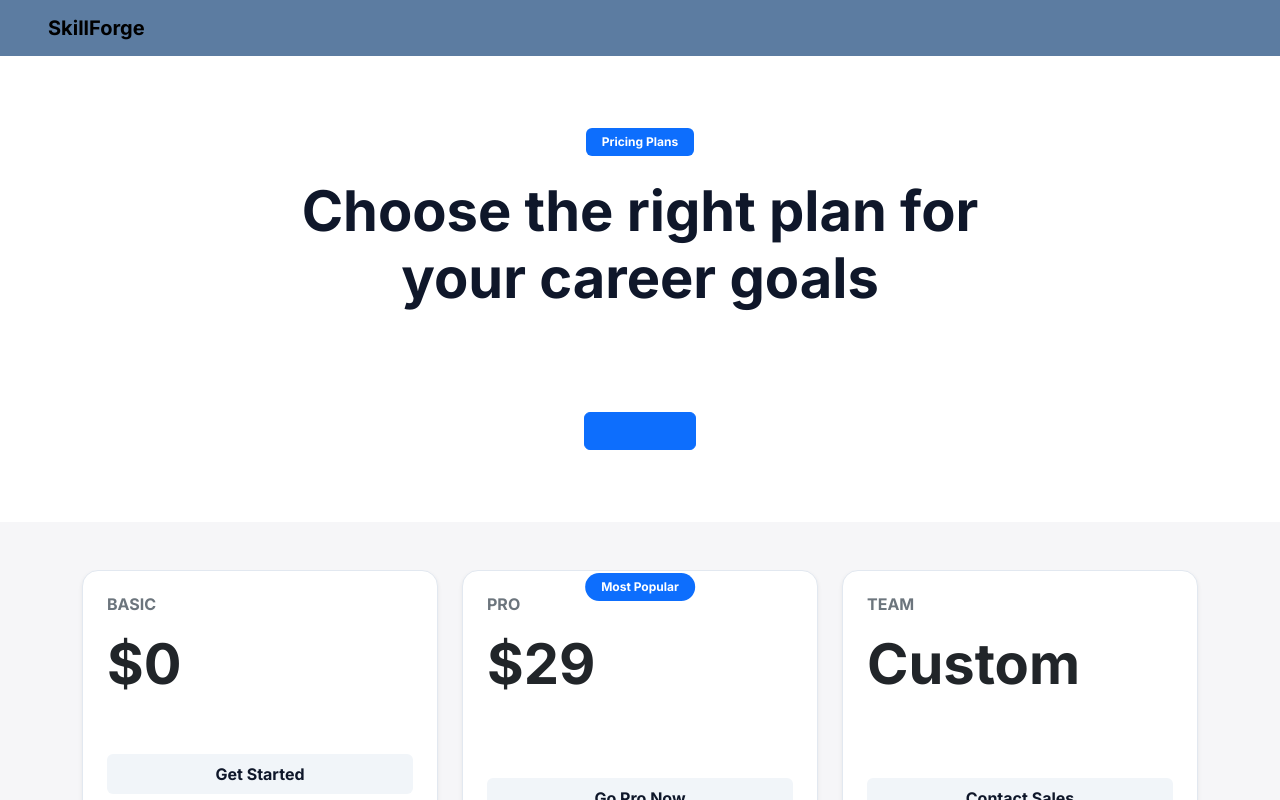
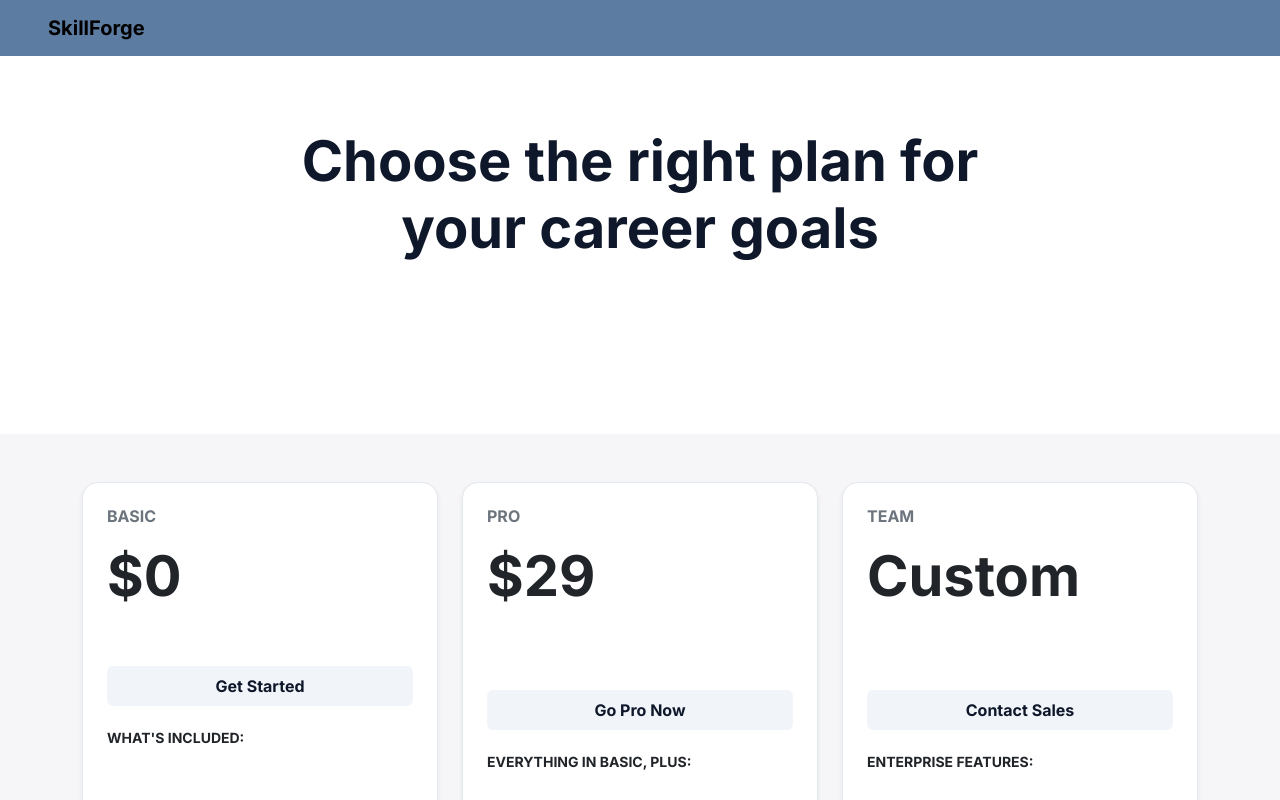
Before and after one commit to ahmadessawii06/skillforge, a React (Vite) app in the folder frontend/: page /plans in a window 1280 px wide. Shown: the top 800 px of the page. Built offline with nearby package versions, Linux system fonts and the light colour scheme.

Commit message:
refactor: remove pricing badge from Prsec and redundant UI elements from HeroSection

```diff
--- a/frontend/src/components/plans/HeroSection.tsx
+++ b/frontend/src/components/plans/HeroSection.tsx
@@ -1,14 +1,9 @@
-
 export default function HeroSection() {
   return (
     <section className="py-5 text-center bg-white">
       <div className="container py-4">
         <div className="row justify-content-center">
           <div className="col-lg-8">
-            <span className="badge bg-primary mb-3 px-3 py-2">
-              Pricing Plans
-            </span>
-
             <h1 className="display-4 fw-bold mb-3">
               Choose the right plan for your career goals
             </h1>
@@ -18,13 +13,6 @@ export default function HeroSection() {
               Choose a plan that fits your journey from preparation to landing
               your dream job.
             </p>
-
-            <div className="d-flex justify-content-center gap-2 flex-wrap">
-              <button className="btn btn-primary px-4">Monthly</button>
-
-
-
-            </div>
           </div>
         </div>
       </div>
--- a/frontend/src/components/plans/Prsec.tsx
+++ b/frontend/src/components/plans/Prsec.tsx
@@ -41,10 +41,6 @@ export default function Prsec() {
 
           <div className="col-12 col-md-6 col-lg-4 d-flex">
             <div className="card h-100 rounded-4 shadow-sm pricing-card featured-card position-relative w-100">
-              <span className="featured-badge badge bg-primary position-absolute start-50 translate-middle-x px-3 py-2 rounded-pill">
-                Most Popular
-              </span>
-
               <div className="card-body p-4 d-flex flex-column">
                <h6 className="text-uppercase fw-bold text-secondary mb-3">Pro</h6>
 
```
